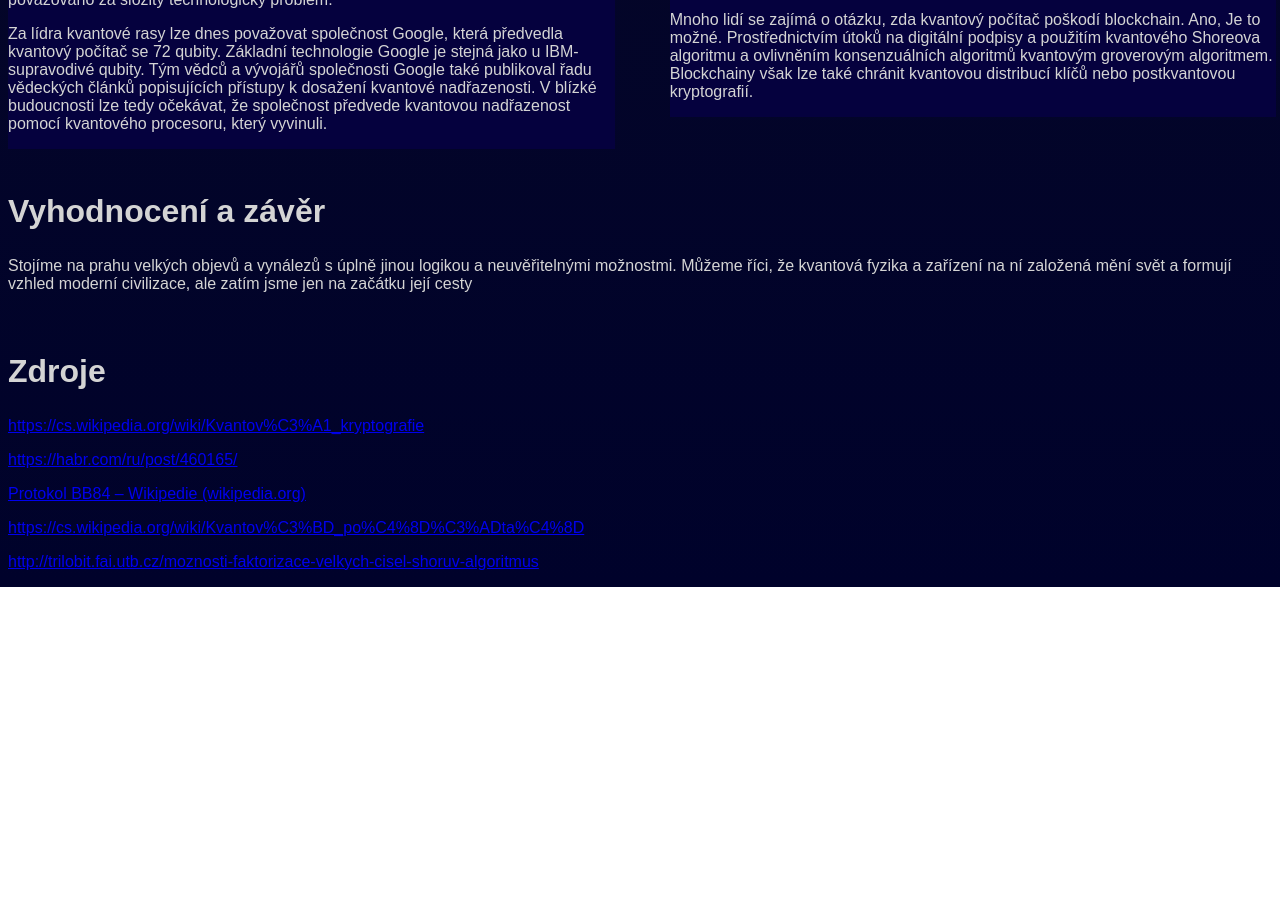
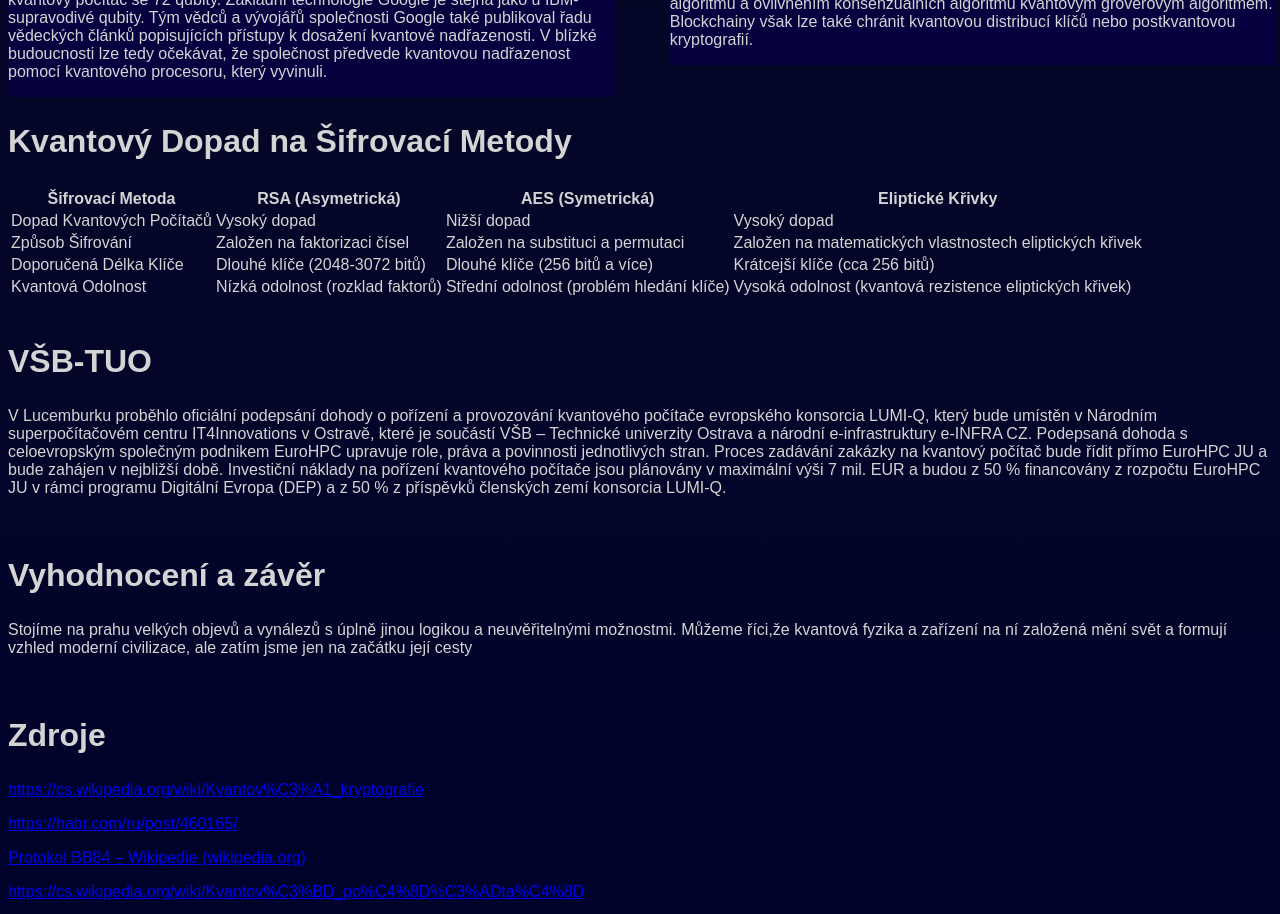
Before and after one commit to degtya/zbk, a plain HTML site: page index.html in a window 1280 px wide. Shown: the part 3720-4634 px from the top of the page. Before the commit the page ends 4307 px from the top, so only its background shows below. Drawn offline with Linux system fonts and the light colour scheme.

Commit message:
Update index.html

```diff
--- a/index.html
+++ b/index.html
@@ -125,7 +125,7 @@
 
 
             </div>
-            <div> <br> <br>
+            <div>
                 <h2>Omezení kvantové komunikace</h2>
                 <p>Hlavními omezeními kvantové kryptografie jsou rychlost distribuce klíčů a vzdálenost mezi vysílačem a
                     přijímačem. Tento problém se snaží vyřešit moderní fyzici, kteří přicházejí s novými protokoly,
@@ -138,7 +138,7 @@
                     Kvůli těmto světlicím ve skutečném vlákně není možné přenášet informace stovky kilometrů.</p>
                 <br>
                 <h2>Oblasti použití kvantové kryptografie. Kvantový blockchain</h2>
-                <img src="static/images/money.jpg" align="left" width="200" height="362">
+                <img src="/static/images/money.jpg" align="left" width="200" height="362">
                 <p> Kvantové šifrování lze použít nejen k ochraně přenosu dat, ale také k jejich distribuovanému
                     ukládání, k
                     ochraně blockchainu. S příchodem kvantových počítačů bude blockchainový systém nestabilní:
@@ -278,21 +278,57 @@
                             také chránit kvantovou distribucí klíčů nebo postkvantovou kryptografií.</p>
                     </div>
                 </div>
+                <h2>Kvantový Dopad na Šifrovací Metody</h2>
+
+                <table>
+                  <tr>
+                    <th>Šifrovací Metoda</th>
+                    <th>RSA (Asymetrická)</th>
+                    <th>AES (Symetrická)</th>
+                    <th>Eliptické Křivky</th>
+                  </tr>
+                  <tr>
+                    <td>Dopad Kvantových Počítačů</td>
+                    <td>Vysoký dopad</td>
+                    <td>Nižší dopad</td>
+                    <td>Vysoký dopad</td>
+                  </tr>
+                  <tr>
+                    <td>Způsob Šifrování</td>
+                    <td>Založen na faktorizaci čísel</td>
+                    <td>Založen na substituci a permutaci</td>
+                    <td>Založen na matematických vlastnostech eliptických křivek</td>
+                  </tr>
+                  <tr>
+                    <td>Doporučená Délka Klíče</td>
+                    <td>Dlouhé klíče (2048-3072 bitů)</td>
+                    <td>Dlouhé klíče (256 bitů a více)</td>
+                    <td>Krátcejší klíče (cca 256 bitů)</td>
+                  </tr>
+                  <tr>
+                    <td>Kvantová Odolnost</td>
+                    <td>Nízká odolnost (rozklad faktorů)</td>
+                    <td>Střední odolnost (problém hledání klíče)</td>
+                    <td>Vysoká odolnost (kvantová rezistence eliptických křivek)</td>
+                  </tr>
+                </table>
+            <br>
+            <h2>VŠB-TUO</h2>
+                <p>V Lucemburku proběhlo oficiální podepsání dohody o pořízení a provozování kvantového počítače evropského konsorcia LUMI-Q, který bude umístěn v
+                 Národním superpočítačovém centru IT4Innovations v Ostravě, které je součástí VŠB – Technické univerzity Ostrava a národní e-infrastruktury e-INFRA CZ.
+                  Podepsaná dohoda s celoevropským společným podnikem EuroHPC upravuje role, práva a povinnosti jednotlivých stran. Proces zadávání zakázky na kvantový
+                  počítač bude řídit přímo EuroHPC JU a bude zahájen v nejbližší době. Investiční náklady na pořízení kvantového počítače jsou plánovány v maximální výši 7 mil.
+                   EUR a budou z 50 % financovány z rozpočtu EuroHPC JU v rámci programu Digitální Evropa (DEP) a z 50 % z příspěvků členských zemí konsorcia LUMI-Q.
+                </p>
+            </div>
+
+             <br>
+            <h2>Vyhodnocení a závěr</h2>
+            <p>Stojíme na prahu velkých objevů a vynálezů s úplně jinou logikou a neuvěřitelnými možnostmi. Můžeme
+            říci,že kvantová fyzika a zařízení na ní založená mění svět a formují vzhled moderní civilizace, ale zatím jsme jen na začátku její cesty</p>
+            </div>
 
 
-            </div>
-            <div>
-                <br>
-                <h2>Vyhodnocení a závěr</h2>
-                <p>Stojíme na prahu velkých objevů a vynálezů s úplně jinou logikou a neuvěřitelnými možnostmi. Můžeme
-                    říci,
-                    že
-                    kvantová fyzika a zařízení na ní založená mění svět a formují vzhled moderní civilizace, ale zatím
-                    jsme
-                    jen
-                    na začátku její cesty</p>
-            </div>
-            <div>
                 <br>
                 <h2>Zdroje</h2>
                 <p><a href="https://cs.wikipedia.org/wiki/Kvantov%C3%A1_kryptografie"
```
